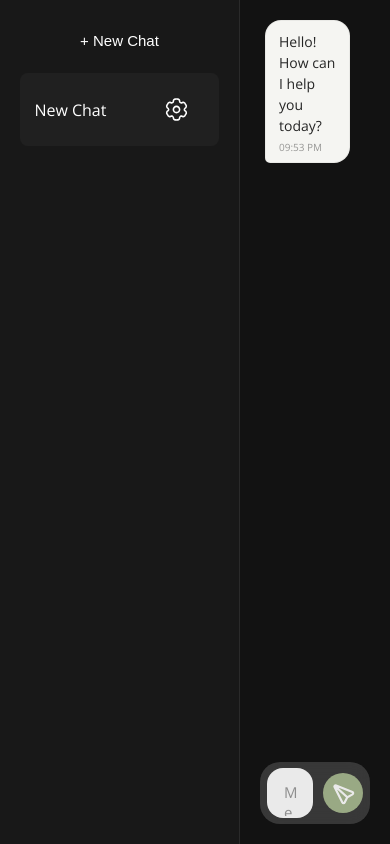
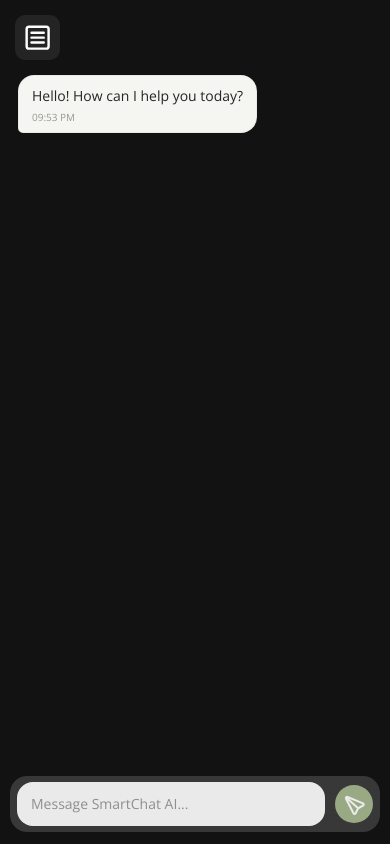
Before and after one commit to kindBob/smartchat-ai, a React (Vite) app in the folder frontend/: page / in a window 390 px wide. Built offline with nearby package versions, Linux system fonts and the light colour scheme; no server answers.

Commit message:
feat: make chat layout responsive

```diff
--- a/frontend/package.json
+++ b/frontend/package.json
@@ -10,6 +10,7 @@
     "preview": "vite preview"
   },
   "dependencies": {
+    "lucide-react": "^1.48.0",
     "react": "^19.2.8",
     "react-dom": "^19.2.8",
     "sass": "^1.102.0"
--- a/frontend/src/components/Chat.scss
+++ b/frontend/src/components/Chat.scss
@@ -2,12 +2,15 @@ $accent-color: #a5b68d;
 
 .chat {
     position: relative;
+
     height: 100vh;
+    min-width: 0;
+    flex: 1;
+
     display: flex;
     flex-direction: column;
-    flex: 1;
+
     padding: 20px 10px;
-    box-sizing: border-box;
 
     background: #121212;
     color: #fff;
@@ -21,6 +24,7 @@ $accent-color: #a5b68d;
     left: 50%;
 
     transform: translateX(-50%);
+
     display: flex;
     align-items: center;
     gap: 10px;
@@ -153,12 +157,14 @@ $accent-color: #a5b68d;
 }
 
 .message-list {
+    width: 100%;
+    min-width: 0;
+    flex: 1;
+
     display: flex;
     flex-direction: column;
     gap: 14px;
 
-    width: 100%;
-    height: 100%;
     padding: 0 15px 90px;
 
     overflow-y: auto;
@@ -170,7 +176,7 @@ $accent-color: #a5b68d;
     }
 
     &::-webkit-scrollbar-track {
-        background: red;
+        background: transparent;
     }
 
     &::-webkit-scrollbar-thumb {
@@ -188,7 +194,7 @@ $accent-color: #a5b68d;
     flex-direction: column;
 
     width: fit-content;
-    max-width: 75%;
+    max-width: min(75%, 700px);
 
     padding: 11px 15px;
 
@@ -267,21 +273,6 @@ $accent-color: #a5b68d;
     }
 }
 
-@media (max-width: 768px) {
-    .message {
-        max-width: 85%;
-        padding: 10px 13px;
-
-        &__text {
-            font-size: 14px;
-        }
-
-        &__time {
-            font-size: 10px;
-        }
-    }
-}
-
 @keyframes typing {
     0% {
         transform: translateY(0);
@@ -298,3 +289,62 @@ $accent-color: #a5b68d;
         opacity: 1;
     }
 }
+
+@media (max-width: 768px) {
+    .message-list {
+        padding-top: 55px;
+    }
+
+    .chat-input {
+        bottom: 12px;
+
+        width: calc(100% - 20px);
+
+        border-radius: 17px;
+
+        textarea {
+            height: 44px;
+            padding: 10px 12px;
+
+            font-size: 14px;
+        }
+
+        button {
+            width: 38px;
+            height: 38px;
+        }
+    }
+
+    .message {
+        max-width: 85%;
+        padding: 10px 13px;
+
+        &__text {
+            font-size: 14px;
+            line-height: 1.45;
+        }
+
+        &__time {
+            font-size: 10px;
+        }
+    }
+
+    .chat {
+        width: 100%;
+        min-width: 0;
+        height: 100dvh;
+
+        padding: 20px 10px;
+    }
+}
+
+@media (max-width: 400px) {
+    .message {
+        max-width: 92%;
+    }
+
+    .message-list {
+        padding-left: 8px;
+        padding-right: 8px;
+    }
+}
--- a/frontend/src/components/Sidebar/Sidebar.scss
+++ b/frontend/src/components/Sidebar/Sidebar.scss
@@ -1,9 +1,9 @@
 $accent-color: #a5b68d;
 
 .sidebar {
-    width: 20%;
+    width: 280px;
     min-width: 240px;
-    height: 100vh;
+    height: 100dvh;
     padding: 1.25rem;
     display: flex;
     flex-direction: column;
@@ -166,3 +166,57 @@ $accent-color: #a5b68d;
         }
     }
 }
+
+.sidebar-overlay {
+    display: none;
+}
+
+@media (max-width: 900px) {
+    .sidebar {
+        width: 240px;
+        min-width: 240px;
+        padding: 1rem;
+    }
+}
+
+@media (max-width: 768px) {
+    .sidebar {
+        position: fixed;
+        top: 0;
+        left: 0;
+
+        width: min(280px, 85vw);
+        min-width: 0;
+        height: 100dvh;
+
+        z-index: 100;
+
+        transform: translateX(-100%);
+        transition: 0.25s ease;
+
+        &.--open {
+            transform: translateX(0);
+        }
+    }
+
+    .sidebar-overlay {
+        position: fixed;
+        inset: 0;
+
+        display: block;
+
+        background: rgba(5, 5, 5, 0.5);
+
+        opacity: 0;
+        visibility: hidden;
+
+        z-index: 90;
+
+        transition: 0.25s ease;
+
+        &.--visible {
+            opacity: 1;
+            visibility: visible;
+        }
+    }
+}
--- a/frontend/src/components/Sidebar/Sidebar.tsx
+++ b/frontend/src/components/Sidebar/Sidebar.tsx
@@ -6,13 +6,24 @@ import { useCallback, useState } from "react";
 type SidebarProps = {
     chats: ChatType[];
     activeChatId: string | null;
+    isOpen: boolean;
     onSelectChat: (id: string) => void;
     onNewChat: () => void;
     onDeleteChat: (id: string) => void;
     onRenameChat: (id: string, newTitle: string) => void;
+    onClose: () => void;
 };
 
-function Sidebar({ chats, activeChatId, onSelectChat, onNewChat, onDeleteChat, onRenameChat }: SidebarProps) {
+function Sidebar({
+    chats,
+    activeChatId,
+    isOpen,
+    onClose,
+    onSelectChat,
+    onNewChat,
+    onDeleteChat,
+    onRenameChat,
+}: SidebarProps) {
     const [openedActionsChatId, setOpenedActionsChatId] = useState<string | null>(null);
 
     const closeActions = useCallback(() => {
@@ -20,7 +31,9 @@ function Sidebar({ chats, activeChatId, onSelectChat, onNewChat, onDeleteChat, o
     }, []);
 
     return (
-        <aside className="sidebar">
+        <>
+            <div className={`sidebar-overlay ${isOpen ? "--visible" : ""}`} onClick={onClose} />
+            <aside className={`sidebar ${isOpen ? "--open" : ""}`}>
                 <button className="sidebar__new-chat" onClick={onNewChat}>
                     + New Chat
                 </button>
@@ -44,6 +57,7 @@ function Sidebar({ chats, activeChatId, onSelectChat, onNewChat, onDeleteChat, o
                     />
                 ))}
             </aside>
+        </>
     );
 }
 
--- a/frontend/src/pages/Home.scss
+++ b/frontend/src/pages/Home.scss
@@ -1,3 +1,48 @@
 .home {
     display: flex;
+    width: 100%;
+    height: 100dvh;
+    overflow: hidden;
 }
+
+.mobile-menu-button {
+    display: none;
+}
+
+@media (max-width: 768px) {
+    .mobile-menu-button {
+        position: absolute;
+        top: 15px;
+        left: 15px;
+
+        display: flex;
+        align-items: center;
+        justify-content: center;
+
+        width: 45px;
+        height: 45px;
+
+        padding: 0;
+
+        border: none;
+        border-radius: 10px;
+
+        background: #242424;
+        color: #fff;
+
+        cursor: pointer;
+
+        z-index: 20;
+
+        transition: 0.2s ease;
+
+        &:hover {
+            background: #303030;
+        }
+
+        svg {
+            width: 65%;
+            height: 65%;
+        }
+    }
+}
--- a/frontend/src/pages/Home.tsx
+++ b/frontend/src/pages/Home.tsx
@@ -2,12 +2,12 @@ import { useEffect, useRef, useState } from "react";
 import Chat from "../components/Chat";
 import Sidebar from "../components/Sidebar/Sidebar";
 import type { ChatType, MessageType } from "../types/Chat";
-
-import "./Home.scss";
 import type { ConversationType } from "../types/Api";
 import { loadActiveChatId, loadChats, saveActiveChatId, saveChats } from "../utils/chatStorage";
 import { fetchAssistantResponse, fetchChatTitle } from "../api/chatApi";
 import { createConversation } from "../utils/conversation";
+import "./Home.scss";
+import { SquareMenu } from "lucide-react";
 
 function Home() {
     const [chats, setChats] = useState<ChatType[]>(() => {
@@ -26,6 +26,8 @@ function Home() {
 
         return chats[0].id;
     });
+
+    const [isSidebarOpen, setIsSidebarOpen] = useState(false);
 
     const abortControllerRef = useRef<AbortController | null>(null);
     const typingIntervalRef = useRef<ReturnType<typeof setInterval> | null>(null);
@@ -86,6 +88,7 @@ function Home() {
 
     function selectChat(id: string) {
         setActiveChatId(id);
+        setIsSidebarOpen(false);
     }
 
     function createMessage(text: string, sender: MessageType["sender"]): MessageType {
@@ -258,6 +261,9 @@ function Home() {
 
     return (
         <main className="home">
+            <button className="mobile-menu-button" onClick={() => setIsSidebarOpen(true)} aria-label="Open sidebar">
+                <SquareMenu />
+            </button>
             <Sidebar
                 chats={chats}
                 onNewChat={handleNewChat}
@@ -265,6 +271,8 @@ function Home() {
                 activeChatId={activeChatId}
                 onDeleteChat={deleteChat}
                 onRenameChat={renameChat}
+                isOpen={isSidebarOpen}
+                onClose={() => setIsSidebarOpen(false)}
             />
             <Chat chat={activeChat} onSend={sendMessage} onStop={stopTyping} />
         </main>
```
Also changed, not shown: 1 other file (tests, documents, lock files or other folders). Lines whose indentation alone changed are shown as unchanged.
